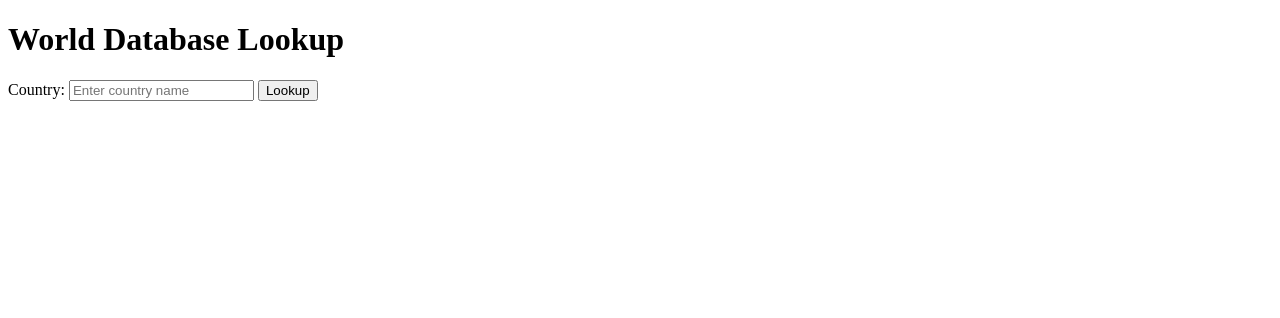
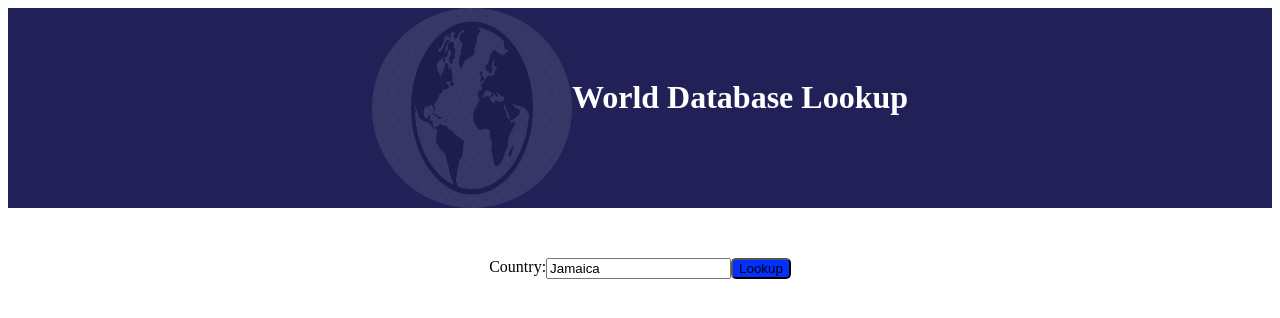
Before and after one commit to shan2812/info2180-lab5, a plain HTML site: page index.html in a window 1280 px wide. Drawn offline with Linux system fonts and the light colour scheme.

Commit message:
Edited starter files

```diff
--- a/index.html
+++ b/index.html
@@ -1,32 +1,26 @@
 <!DOCTYPE html>
-<html lang="">
+<html lang="en">
 	<head>
         <meta charset="utf-8">
 		<title>World Database Lookup</title>
-
-		<!-- you can modify this as needed or to your preference -->
 		<link href="world.css" type="text/css" rel="stylesheet" />
-
-		<!-- you write this -->
 		<script src="world.js" type="text/javascript"></script>
 	</head>
-
 	<body>
-		<header>
-			<h1>World Database Lookup</h1>
-		</header>
-
+		<div id="header">
+			<header>
+				<img src="../info2180-lab5/world.png" alt="picture of world">
+				<h1>World Database Lookup</h1>
+			</header>
+		</div>
 		<main>
 			<div id="controls">
 				<label for="country">Country:</label>
-				<input id="country" type="search" name="country" placeholder="Enter country name" />
+				<input id="country" type="search" name="country" placeholder="Enter country name" value="Jamaica" />
 				<button onclick="countrySearch()" id="lookup">Lookup</button>
 			</div>
-
 			<div id="result">
-				<!-- countries will appear here -->
 			</div>
 		</main>
-
 	</body>
 </html>
--- a/world.css
+++ b/world.css
@@ -1 +1,26 @@
-/* Add your own styles */
+img{
+    width: 200px;
+    height: 200px;
+    float: left;
+    opacity: 0.1;
+    border-radius: 100%;
+}
+#header{
+    display: flex;
+    background-color: rgb(33, 33, 87);
+    justify-content: center;
+}
+h1{
+    color: white;
+    float: right;
+    padding-top: 50px;
+}
+#controls{
+    padding-top: 50px;
+    display: flex;
+    justify-content: center;
+}
+button{
+    background-color: rgb(1, 48, 255);
+    border-radius: 5px;
+}
--- a/world.js
+++ b/world.js
@@ -7,6 +7,7 @@ function countrySearch(){
             alert(this.responseText);
         }
     };
-    httprequest.open("GET",URL,true);
+    var url = "world.php?country="+query;
+    httprequest.open("GET",url,true);
     httprequest.send("");
 }
```
Also changed, not shown: world.png (added), 1 other file.
